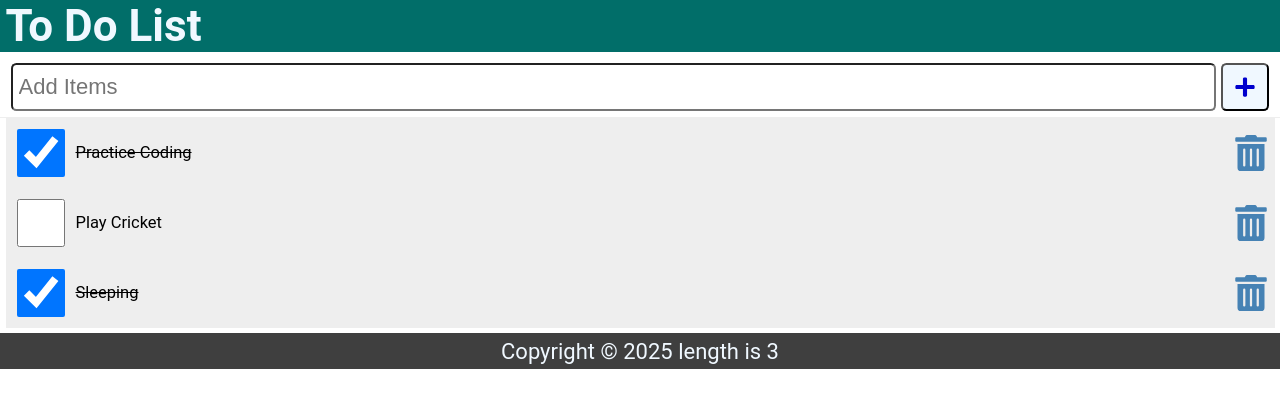
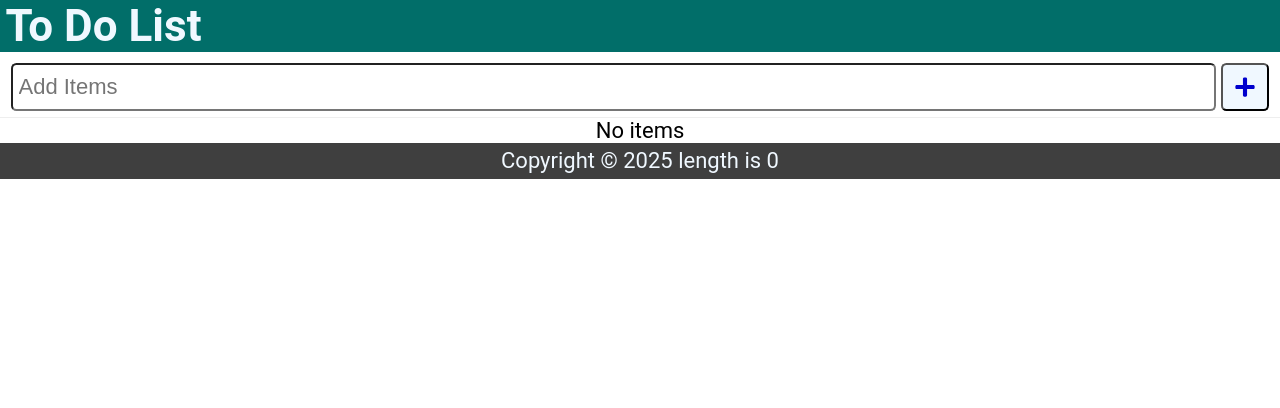
Before and after one commit to Keerththan/To-Do-List-, a React (Vite) app: page / in a window 1280 px wide. Shown: the top 408 px of the page. Built offline with nearby package versions, Linux system fonts and the light colour scheme.

Commit message:
almost Finished

```diff
--- a/src/App.jsx
+++ b/src/App.jsx
@@ -10,11 +10,11 @@ import AddItems from "./AddItems";
 
 function App() {
 
-  const [items, setItems] = useState([
-    { id: 1, checked: true, item: "Practice Coding" },
-    { id: 2, checked: false, item: "Play Cricket" },
-    { id: 3, checked: true, item: "Sleeping" },
-  ]);
+  const [items, setItems] = useState(
+  JSON.parse(localStorage.getItem("todo_list")) || []
+
+
+  );
 
   const handleCheck = (id) => {
     const listItems = items.map((item) =>
@@ -35,7 +35,9 @@ function App() {
         if (!newItem) return
         console.log(newItem)
         addItems(newItem)
-        setItems("")
+        setNewItem('')
+
+
 
   }
   const addItems = (item) => {
@@ -43,7 +45,7 @@ function App() {
     const addNewItem={id,checked:false,item}
     const listItems=[...items,addNewItem]
     setItems(listItems)
-    LocalStorage.setItem("todo_list",JSON.stringify(listItems))
+    localStorage.setItem("todo_list",JSON.stringify(listItems))
 
 
   }
```
